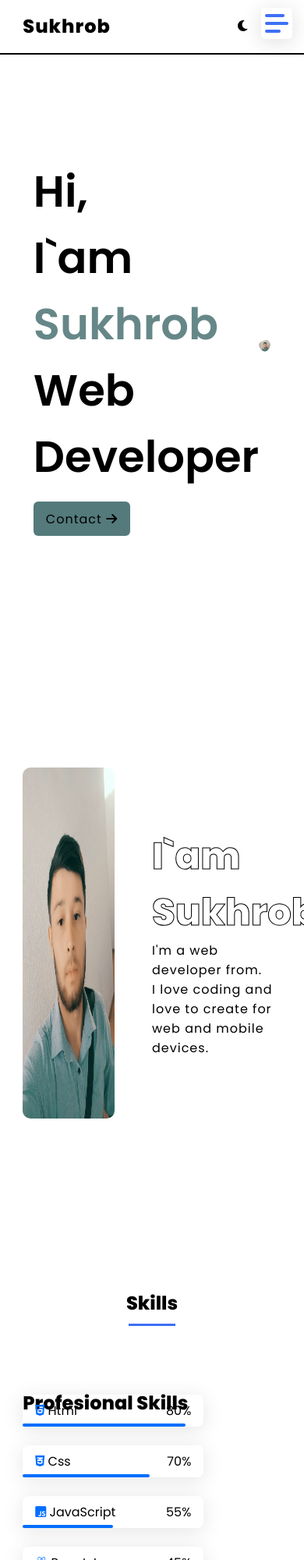
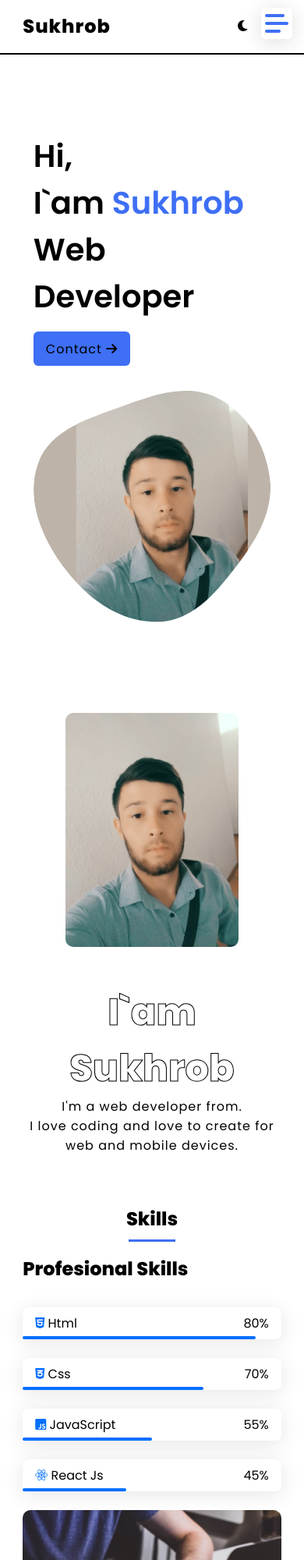
Before and after one commit to astonaqulovsukhrob/my-portfolio, a plain HTML site: page index.html in a window 390 px wide. Shown: the top 2000 px of the page at 78% size. Drawn offline with nearby package versions, Linux system fonts and the light colour scheme.

Commit message:
portfolio

```diff
--- a/css/style.css
+++ b/css/style.css
@@ -42,7 +42,7 @@ body.active {
   border: none;
   padding: 0.6rem 1rem;
   margin-top: 15px;
-  background: #547a7b;
+  background: #3e6ff4;
   border-radius: 6px;
   font-size: 1rem;
   letter-spacing: 1px;
@@ -54,7 +54,7 @@ body.active {
 }
 
 .btn:hover {
-  background: #6a8a8b;
+  background: #527cf0;
   cursor: pointer;
   letter-spacing: 3px;
 }
@@ -64,6 +64,7 @@ body.active {
   font-size: 1.5rem;
   text-align: center;
   padding: 2rem 0;
+  margin-bottom: 4rem;
 }
 
 .text::after {
@@ -203,7 +204,6 @@ body.active {
 
 .header .main-header_icon i:nth-child(2) {
   display: none;
-  transition: 0.3s;
 }
 
 .header .main-header_icon.active i:nth-child(2) {
@@ -220,7 +220,7 @@ body.active {
   display: flex;
   align-items: center;
   justify-content: center;
-  height: 90vh;
+  height: 100vh;
 }
 
 .home .main-home {
@@ -231,12 +231,12 @@ body.active {
 }
 
 .home .main-home .main-home_title h1 {
-  font-size: 3.5rem;
+  font-size: 2.5rem;
   font-weight: 600;
 }
 
 .home .main-home .main-home_title h1 span {
-  color: #668788;
+  color: #3e6ff4;
 }
 
 .home .main-home .main-home_img {
@@ -258,7 +258,6 @@ body.active {
   display: flex;
   justify-content: center;
   align-items: center;
-  height: 90vh;
 }
 
 .about .main-about {
@@ -313,14 +312,14 @@ body.active {
 
 .skills .skills-container {
   display: grid;
-  grid-template-columns: repeat(auto-fit, minmax(325px, 1fr));
+  grid-template-columns: repeat(auto-fit, minmax(300px, 1fr));
   align-items: center;
-  height: 90vh;
+  column-gap: 2rem;
 }
 
 .skills-text {
   position: absolute;
-  top: 10rem;
+  top: 8rem;
 }
 
 .skills .skills-container .main-skills_data {
@@ -328,7 +327,6 @@ body.active {
   display: flex;
   justify-content: space-between;
   align-items: center;
-  width: 70%;
   margin-bottom: 1.5rem;
   padding: 0.5rem 1rem;
   border-radius: 8px;
@@ -366,8 +364,8 @@ body.active {
 }
 
 .skills .main-skills_img img {
-  width: 100%;
-  height: 100%;
+  max-width: 100%;
+  border-radius: 10px;
 }
 
 /* Work section */
@@ -397,7 +395,7 @@ body.active {
   transform: scale(1.1);
 }
 
-@media (max-width: 768px) {
+@media (max-width: 668px) {
   .hidden {
     display: block;
   }
@@ -439,4 +437,34 @@ body.active {
     position: absolute;
     right: 70px;
   }
+
+  /* Home section */
+  .home .main-home {
+    flex-direction: column;
+    gap: 2rem;
+  }
+
+  .home .main-home .main-home_img {
+    width: 100%;
+  }
+
+  /* About section */
+  .about .main-about {
+    flex-direction: column;
+    text-align: center;
+  }
+
+  .about .main-about_img {
+    height: 300px;
+  }
+
+  .about .main-about_title {
+    width: 100%;
+  }
+
+  /* Skills */
+  .skills-text {
+    position: absolute;
+    top: 6rem;
+  }
 }
--- a/index.html
+++ b/index.html
@@ -180,22 +180,22 @@
         <div class="container">
           <div class="main-work">
             <div class="main-work_img">
-              <a href="">
+              <a href="" class="work_img">
                 <img src="/images/work1.jpg" alt="work1 images" />
               </a>
-              <a href="">
+              <a href="" class="work_img">
                 <img src="/images/work2.jpg" alt="work2 images" />
               </a>
-              <a href="">
+              <a href="" class="work_img">
                 <img src="/images/work3.jpg" alt="work3 images" />
               </a>
-              <a href="">
+              <a href="" class="work_img">
                 <img src="/images/work4.jpg" alt="work4 images" />
               </a>
-              <a href="">
+              <a href="" class="work_img">
                 <img src="/images/work5.jpg" alt="work5 images" />
               </a>
-              <a href="">
+              <a href="" class="work_img">
                 <img src="/images/work6.jpg" alt="work6 images" />
               </a>
             </div>
--- a/js/app.js
+++ b/js/app.js
@@ -59,5 +59,5 @@ sr.reveal(
 sr.reveal(".main-home_img, .about__subtitle, .about__text, .main-skills_img", {
   delay: 400,
 });
-sr.reveal(".main-skills_data", { interval: 200 });
+sr.reveal(".main-skills_data,.work_img", { interval: 200 });
 // sr.reveal(".home__social-icon", { interval: 200 });
```
